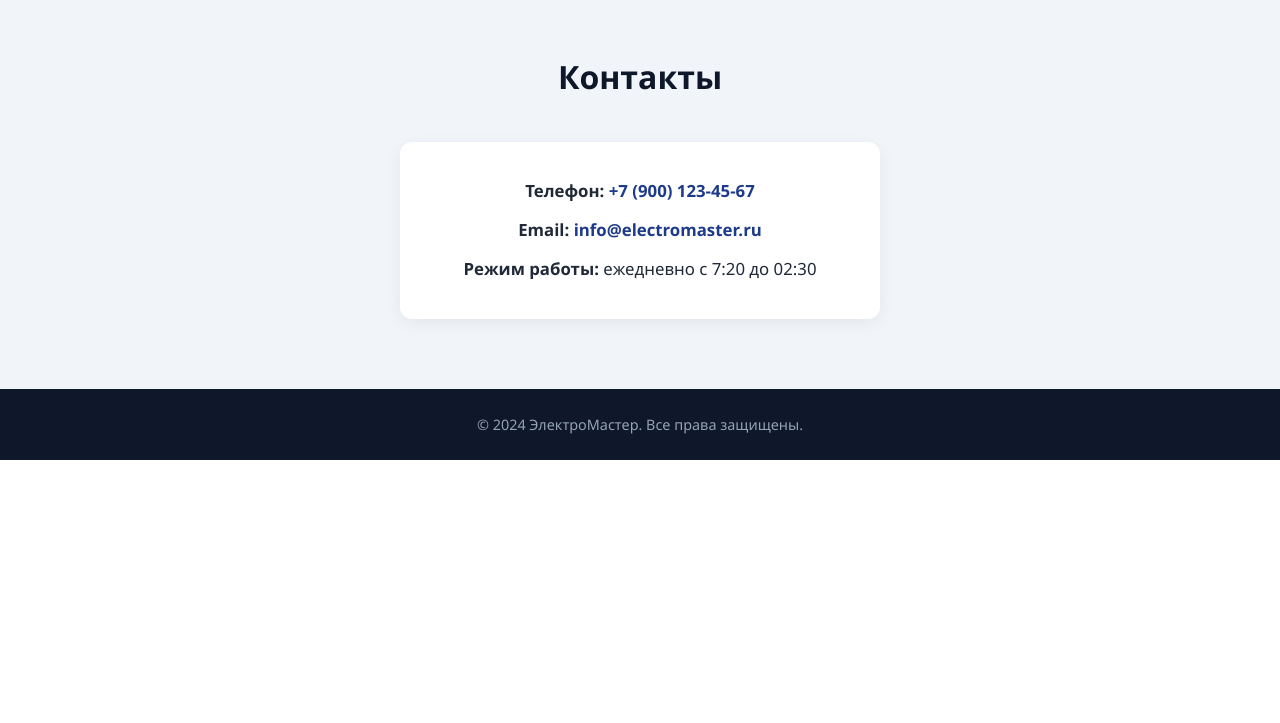
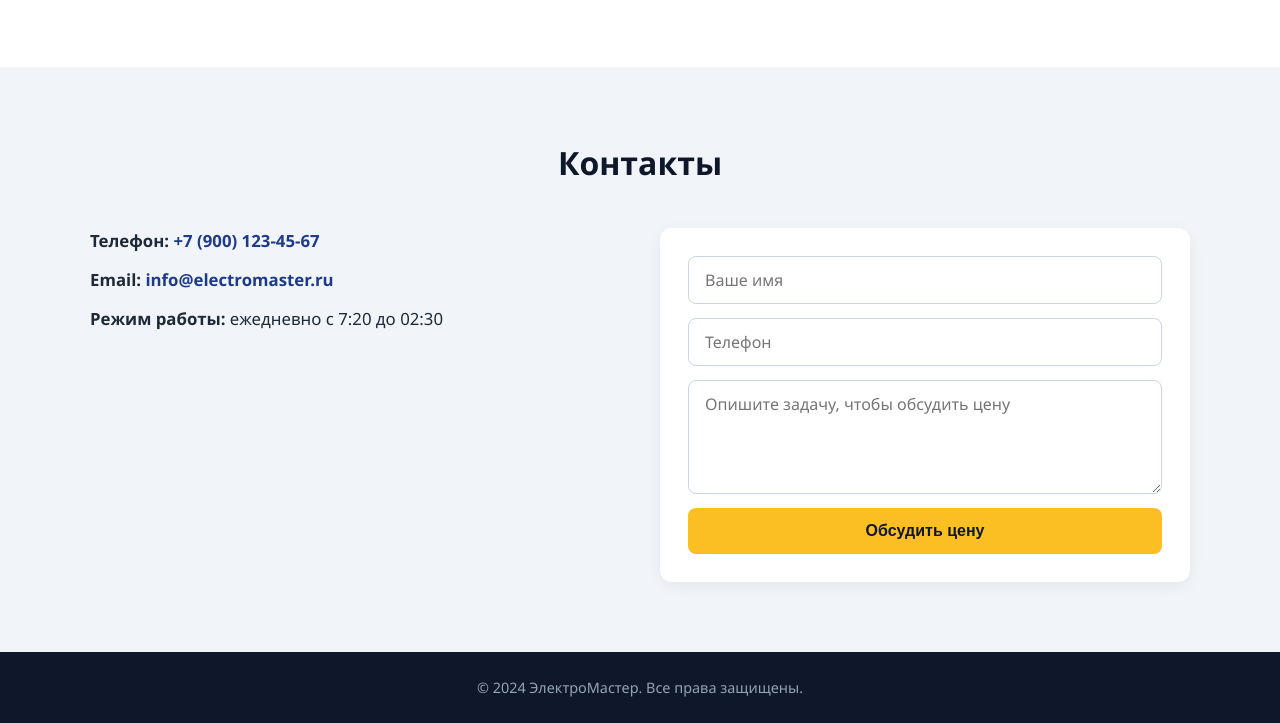
Before and after one commit to gitchkfffffffffffffffff/site_electros, a website: page index.html in a window 1280 px wide. Shown: the part 2272-2995 px from the top of the page. Before the commit the page ends 2732 px from the top, so only its background shows below. Drawn offline with Linux system fonts and the light colour scheme.

Commit message:
Обновил сайт

```diff
--- a/index.html
+++ b/index.html
@@ -89,6 +89,9 @@
                 </tbody>
             </table>
             <p class="price-note">* Точная стоимость определяется после осмотра. Выезд и консультация — бесплатно при заказе работ.</p>
+            <div class="price-actions">
+                <a href="#contact" class="btn btn-primary">Обсудить цену с мастером</a>
+            </div>
         </div>
     </section>
 
@@ -119,10 +122,18 @@
     <section id="contact" class="section section-alt">
         <div class="container">
             <h2>Контакты</h2>
-            <div class="contact-info contact-info-centered">
-                <p><strong>Телефон:</strong> <a href="tel:+79001234567">+7 (900) 123-45-67</a></p>
-                <p><strong>Email:</strong> <a href="mailto:info@electromaster.ru">info@electromaster.ru</a></p>
-                <p><strong>Режим работы:</strong> ежедневно с 7:20 до 02:30</p>
+            <div class="contact-grid">
+                <div class="contact-info">
+                    <p><strong>Телефон:</strong> <a href="tel:+79001234567">+7 (900) 123-45-67</a></p>
+                    <p><strong>Email:</strong> <a href="mailto:info@electromaster.ru">info@electromaster.ru</a></p>
+                    <p><strong>Режим работы:</strong> ежедневно с 7:20 до 02:30</p>
+                </div>
+                <form class="contact-form" onsubmit="event.preventDefault(); alert('Спасибо! Мастер свяжется с вами для обсуждения цены.');">
+                    <input type="text" placeholder="Ваше имя" required>
+                    <input type="tel" placeholder="Телефон" required>
+                    <textarea placeholder="Опишите задачу, чтобы обсудить цену" rows="4"></textarea>
+                    <button type="submit" class="btn btn-primary">Обсудить цену</button>
+                </form>
             </div>
         </div>
     </section>
--- a/styles.css
+++ b/styles.css
@@ -224,6 +224,11 @@ body {
     text-align: center;
 }
 
+.price-actions {
+    margin-top: 28px;
+    text-align: center;
+}
+
 /* Features */
 .features {
     display: grid;
@@ -249,14 +254,11 @@ body {
 }
 
 /* Contact */
-.contact-info-centered {
-    max-width: 480px;
-    margin: 0 auto;
-    text-align: center;
-    background: #fff;
-    padding: 36px 28px;
-    border-radius: 12px;
-    box-shadow: 0 4px 16px rgba(15, 23, 42, 0.06);
+.contact-grid {
+    display: grid;
+    grid-template-columns: 1fr 1fr;
+    gap: 40px;
+    align-items: start;
 }
 
 .contact-info p {
@@ -276,6 +278,36 @@ body {
 
 .contact-info a:hover {
     text-decoration: underline;
+}
+
+.contact-form {
+    display: flex;
+    flex-direction: column;
+    gap: 14px;
+    background: #fff;
+    padding: 28px;
+    border-radius: 12px;
+    box-shadow: 0 4px 16px rgba(15, 23, 42, 0.06);
+}
+
+.contact-form input,
+.contact-form textarea {
+    padding: 12px 16px;
+    border: 1px solid #cbd5e1;
+    border-radius: 8px;
+    font-family: inherit;
+    font-size: 1rem;
+    resize: vertical;
+}
+
+.contact-form input:focus,
+.contact-form textarea:focus {
+    outline: none;
+    border-color: #1e3a8a;
+}
+
+.contact-form button {
+    border: none;
 }
 
 /* Footer */
@@ -308,6 +340,10 @@ body {
         font-size: 1.8rem;
     }
 
+    .contact-grid {
+        grid-template-columns: 1fr;
+    }
+
     .price-table th,
     .price-table td {
         padding: 12px 14px;
```
